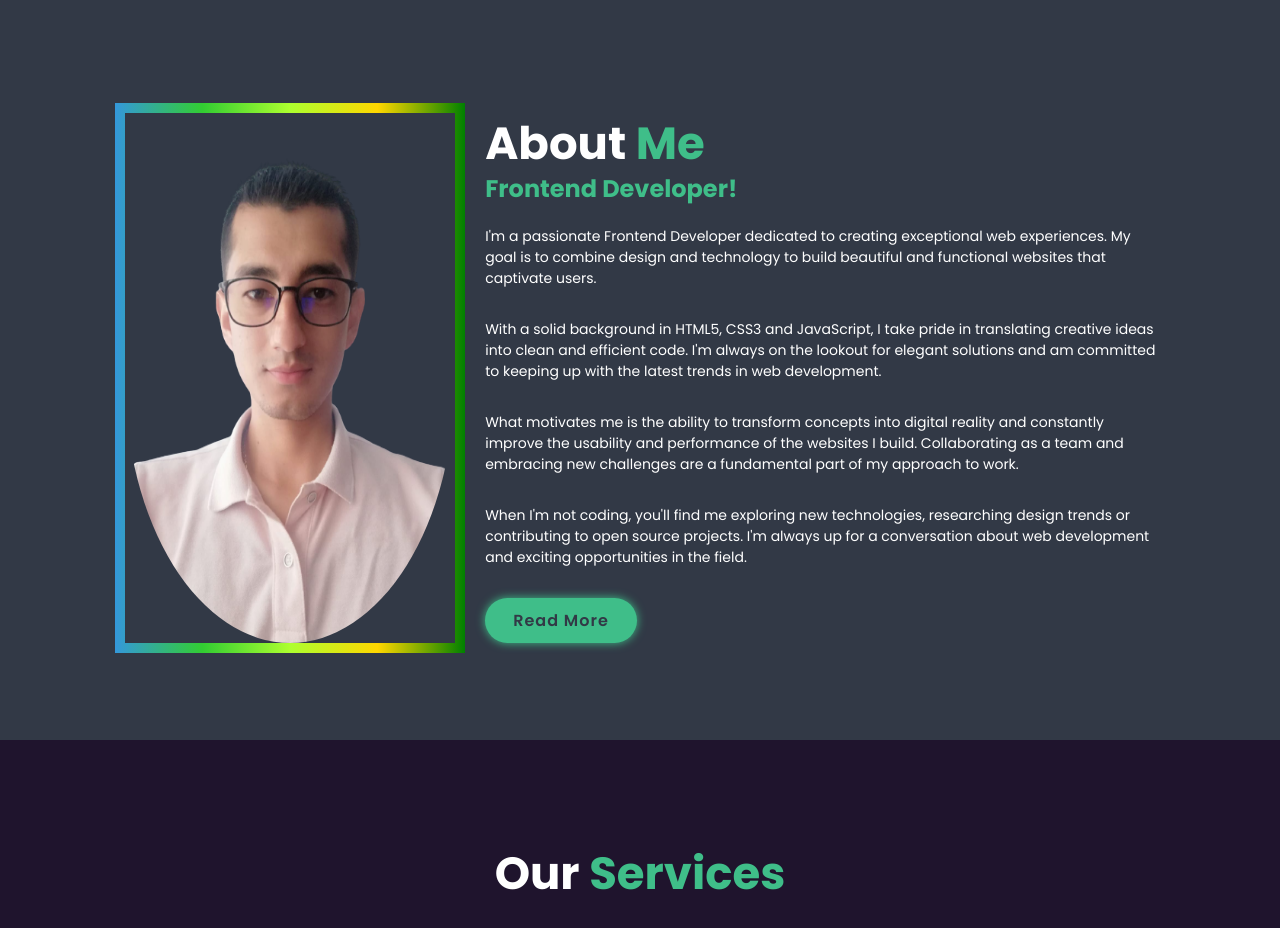
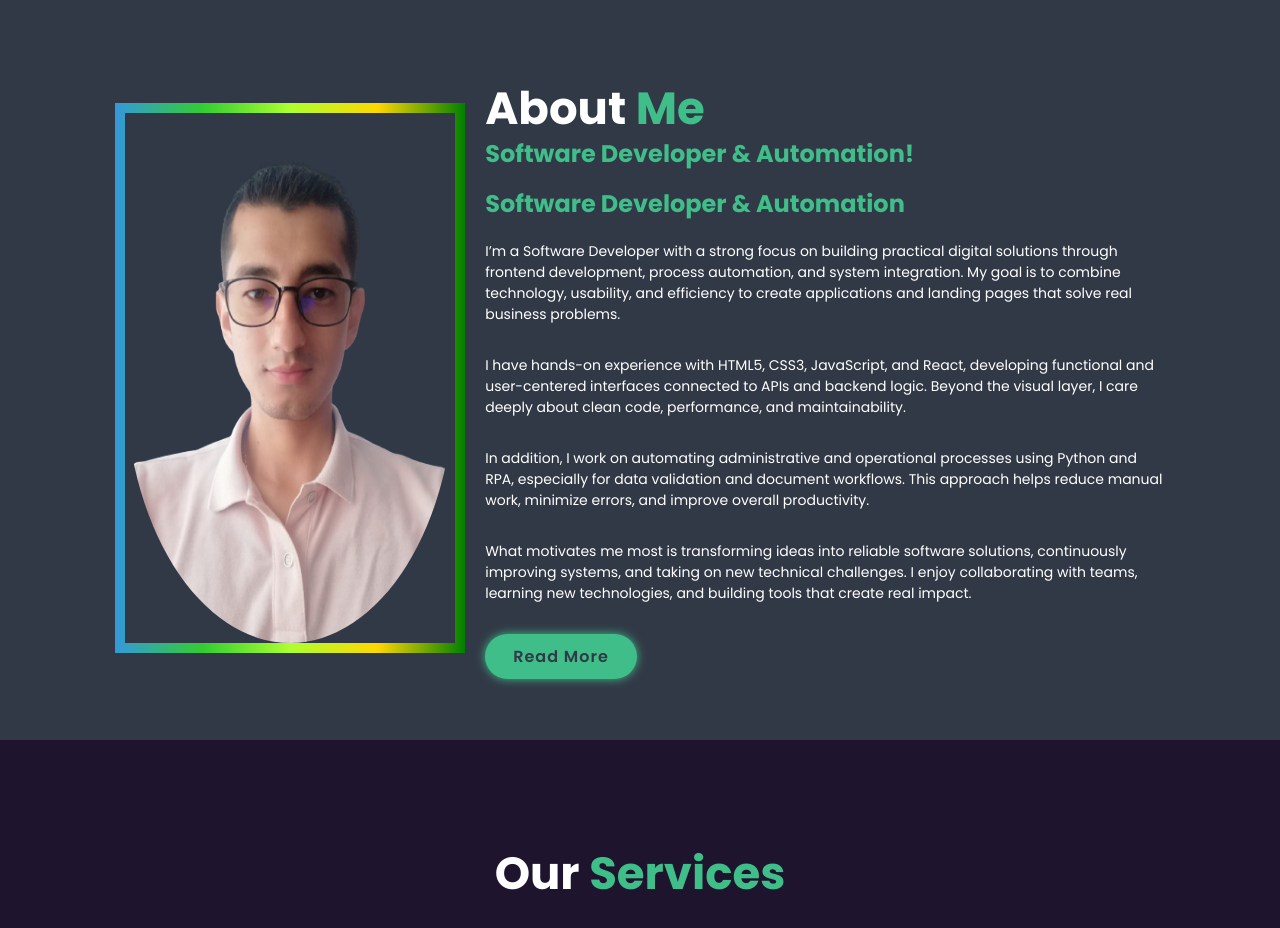
Before and after one commit to JudSolutions/Portfolio, a plain HTML site: page index.html in a window 1280 px wide. Shown: the part 860-1788 px from the top of the page. Drawn offline with nearby package versions, Linux system fonts and the light colour scheme.

Commit message:
Update index.html

```diff
--- a/index.html
+++ b/index.html
@@ -64,12 +64,27 @@
 
     <div class="about-content">
         <h2 class="heading">About <span>Me</span></h2>
-        <h3>Frontend Developer!</h3>
-            <p>I'm a passionate Frontend Developer dedicated to creating exceptional web experiences. My goal is to combine design and technology to build beautiful and functional websites that captivate users.</p>
-            <p>With a solid background in HTML5, CSS3 and JavaScript, I take pride in translating creative ideas into clean and efficient code. I'm always on the lookout for elegant solutions and am committed to keeping up with the latest trends in web development.</p>
-            <p>What motivates me is the ability to transform concepts into digital reality and constantly improve the usability and performance of the websites I build. Collaborating as a team and embracing new challenges are a fundamental part of my approach to work.</p>
-            <p>When I'm not coding, you'll find me exploring new technologies, researching design trends or contributing to open source projects. I'm always up for a conversation about web development and exciting opportunities in the field.</p>
-        <a href="#" class="btn">Read More</a>
+        <h3>Software Developer & Automation!</h3>
+           <h3>Software Developer & Automation</h3>
+
+            <p>
+            I’m a Software Developer with a strong focus on building practical digital solutions through frontend development, process automation, and system integration. My goal is to combine technology, usability, and efficiency to create applications and landing pages that solve real business problems.
+            </p>
+
+            <p>
+            I have hands-on experience with HTML5, CSS3, JavaScript, and React, developing functional and user-centered interfaces connected to APIs and backend logic. Beyond the visual layer, I care deeply about clean code, performance, and maintainability.
+            </p>
+
+            <p>
+            In addition, I work on automating administrative and operational processes using Python and RPA, especially for data validation and document workflows. This approach helps reduce manual work, minimize errors, and improve overall productivity.
+            </p>
+
+            <p>
+            What motivates me most is transforming ideas into reliable software solutions, continuously improving systems, and taking on new technical challenges. I enjoy collaborating with teams, learning new technologies, and building tools that create real impact.
+            </p>
+
+            <a href="#" class="btn">Read More</a>
+
     </div>
 
 </section>
```
